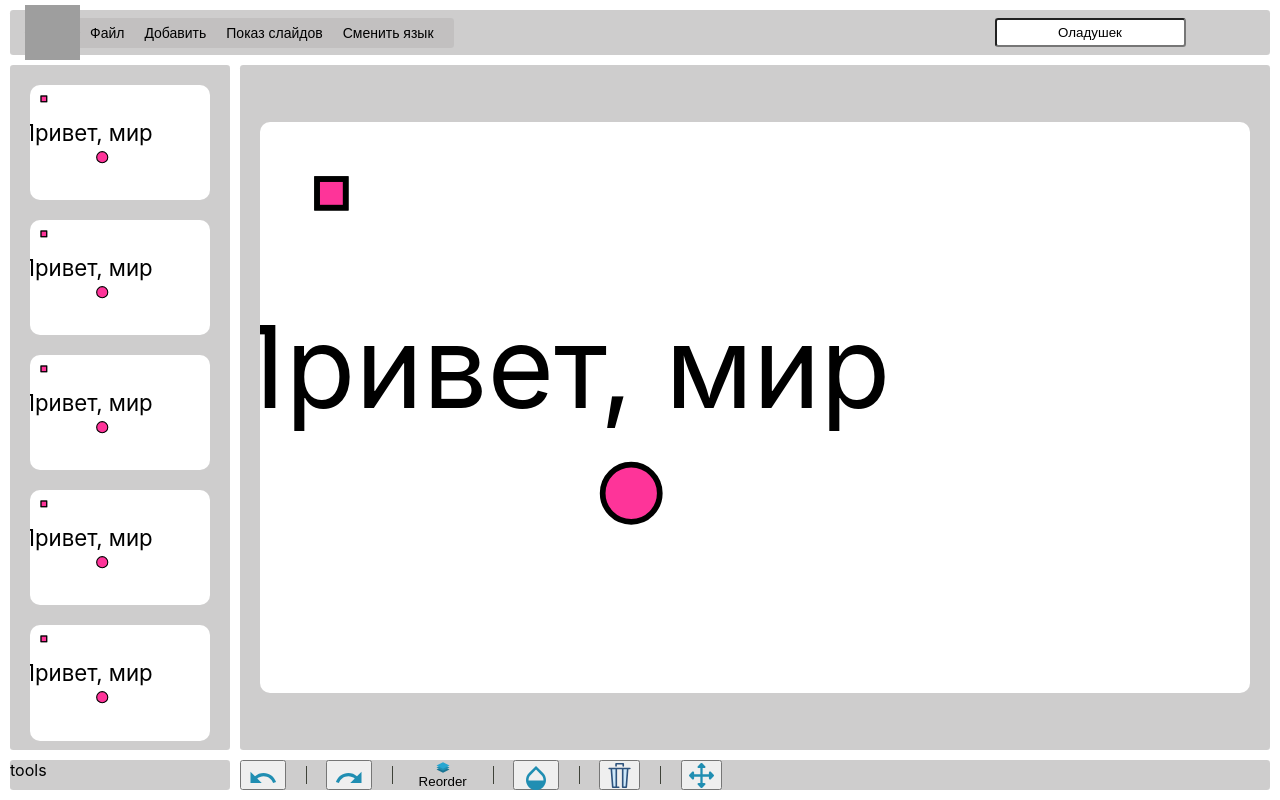
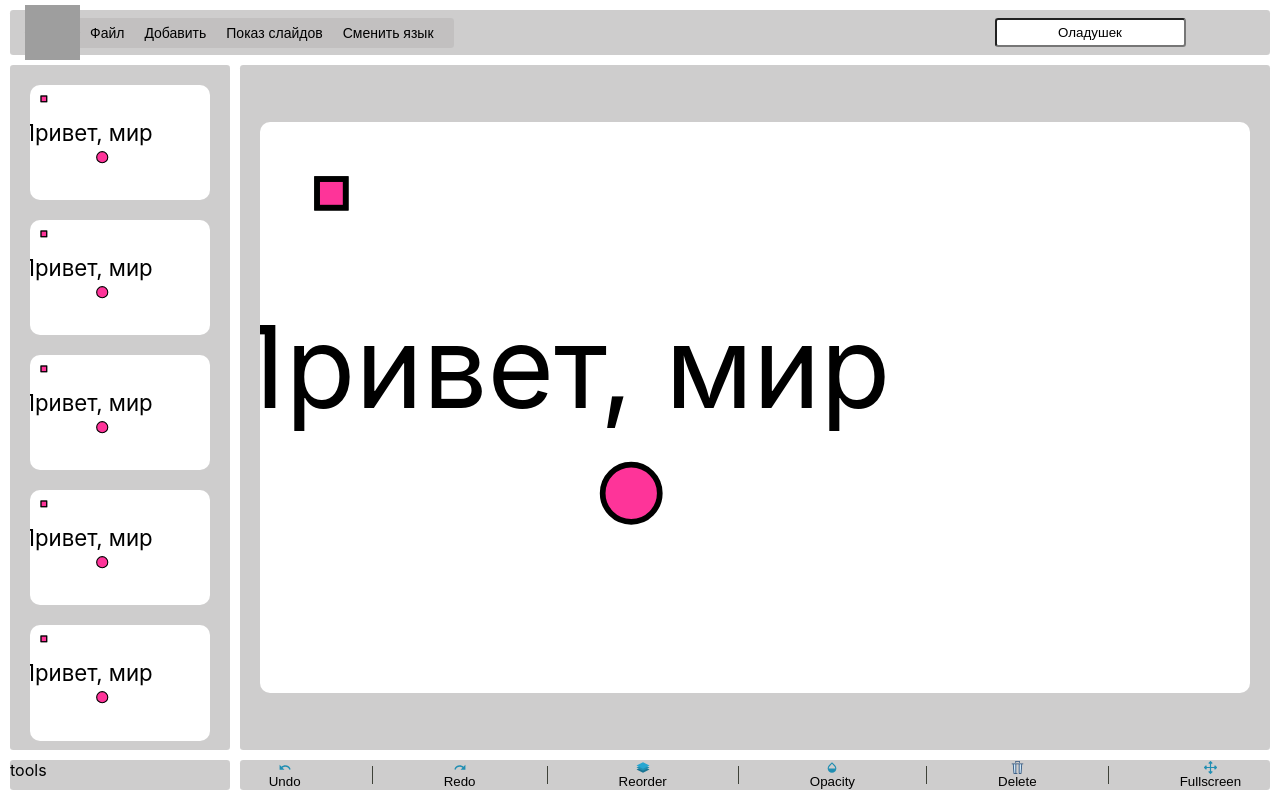
Before and after one commit to pklgn/project-os, a React (Create React App) app: page / in a window 1280 px wide. Built offline with nearby package versions, Linux system fonts and the light colour scheme; grey boxes are pictures that could not be loaded.

Commit message:
solved compile errs

```diff
--- a/src/components/AppFooter/ElementListTool/ElementListTool.module.css
+++ b/src/components/AppFooter/ElementListTool/ElementListTool.module.css
@@ -1,6 +1,7 @@
 .element-tools {
     display: flex;
     flex-direction: row;
+    justify-content: space-around;
     background-color: rgba(190, 189, 189, 0.75);
     border-radius: 0.2rem;
     width: 100%;
--- a/src/components/AppFooter/ElementListTool/ElementListTool.tsx
+++ b/src/components/AppFooter/ElementListTool/ElementListTool.tsx
@@ -14,16 +14,16 @@ type ElementListToolProps = {
 
 export function ElementListTool(props: ElementListToolProps): JSX.Element {
     return <div className={styles["element-tools"]}>
-        <Button text="" state="active" contentType="icon" content={{hotkeyInfo: "", icon: <Undo />}} foo={() => undefined}/>
+        <Button text="Undo" state="disabled" contentType="icon" content={{hotkeyInfo: "", icon: <Undo />}} foo={() => undefined}/>
         <VerticalLine />
-        <Button text="" state="active" contentType="icon" content={{hotkeyInfo: "", icon: <Redo />}} foo={() => undefined}/>
+        <Button text="Redo" state="disabled" contentType="icon" content={{hotkeyInfo: "", icon: <Redo />}} foo={() => undefined}/>
         <VerticalLine />
         <Button  text="Reorder" state="disabled" contentType="icon" content={{hotkeyInfo: "", icon: <Reorder />}} foo={props.foo}/>
         <VerticalLine />
-        <Button text="" state="active" contentType="icon" content={{hotkeyInfo: "", icon: <Opacity />}} foo={() => undefined}/>
+        <Button text="Opacity" state="disabled" contentType="icon" content={{hotkeyInfo: "", icon: <Opacity />}} foo={() => undefined}/>
         <VerticalLine />
-        <Button text="" state="active" contentType="icon" content={{hotkeyInfo: "", icon: <Delete />}} foo={() => undefined}/>
+        <Button text="Delete" state="disabled" contentType="icon" content={{hotkeyInfo: "", icon: <Delete />}} foo={() => undefined}/>
         <VerticalLine />
-        <Button text="" state="active" contentType="icon" content={{hotkeyInfo: "", icon: <Fullscreen />}} foo={() => undefined}/>
+        <Button text="Fullscreen" state="disabled" contentType="icon" content={{hotkeyInfo: "", icon: <Fullscreen />}} foo={() => undefined}/>
     </div>;
 }
--- a/src/components/common/Button/Button.tsx
+++ b/src/components/common/Button/Button.tsx
@@ -17,7 +17,7 @@ export function Button(props: ButtonProps = {
     state: 'disabled',
     contentType: 'text',
     content: undefined,
-    foo: () => {return undefined},
+    foo: () => {},
 }): JSX.Element {
     const { text, content, contentType, state, foo } = props;
 
```
Also changed, not shown: .eslintrc.json, 2 other files (tests, documents, lock files or other folders).
